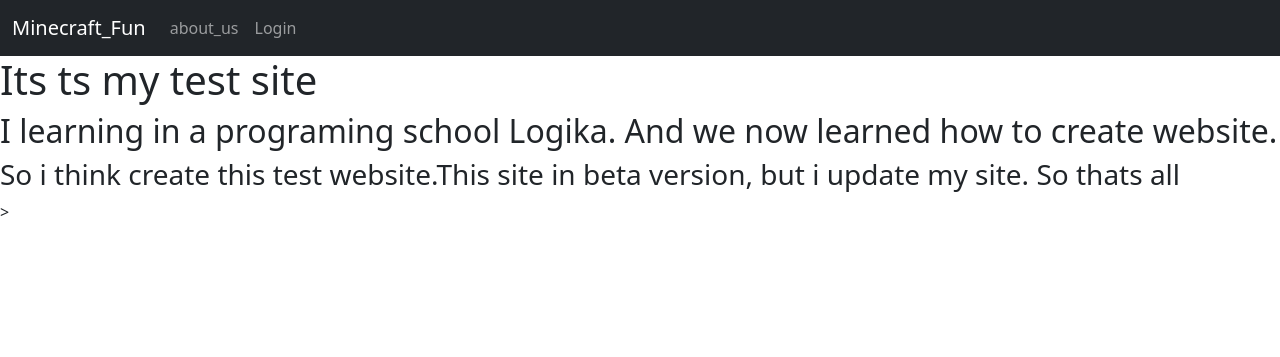
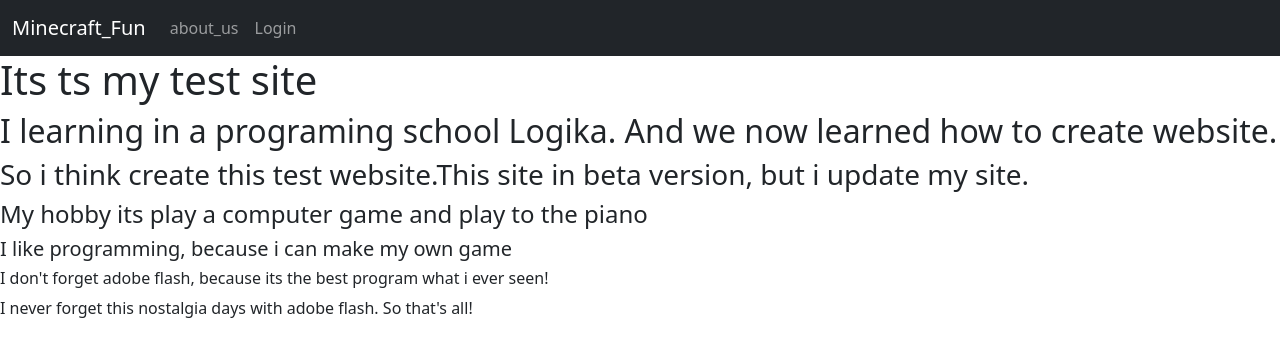
Before and after one commit to bpopivnyak/Minecraft-server, a Flask app: page /ABOUT_US in a window 1280 px wide. Shown: the top 357 px of the page. Run offline with Flask 3, Linux system fonts and the light colour scheme.

Commit message:
The final

```diff
--- a/templates/about_us.html
+++ b/templates/about_us.html
@@ -3,5 +3,10 @@
 {% block content %}
 <h1>Its ts my test site</h1>
 <h2>I learning in a programing school Logika. And we now learned how to create website.</h2>
-<h3>So i think create this test website.This site in beta version, but i update my site. So thats all</h3>>
+<h3>So i think create this test website.This site in beta version, but i update my site.</h3>
+<h4>My hobby its play a computer game and play to the piano</h4>
+<h5>I like programming, because i can make my own game</h5>
+<h6>I don't forget adobe flash, because its the best program what i ever seen!</h6>
+<h7>I never forget this nostalgia days with adobe flash.</h7>
+<h8>So that's all!</h8>
 {% endblock %}
--- a/templates/index.html
+++ b/templates/index.html
@@ -17,7 +17,7 @@
 <div class="card" style="width:400px">
     <div class="card-body">
       <h4 class="card-title">Servers</h4>
-      <p class="card-text">You can start the game, when you choose the server</p>
+      <p class="card-text">Way to start a game</p>
       <a href="Servers" class="btn btn-primary">See</a>
     </div>
 </ul>
```
